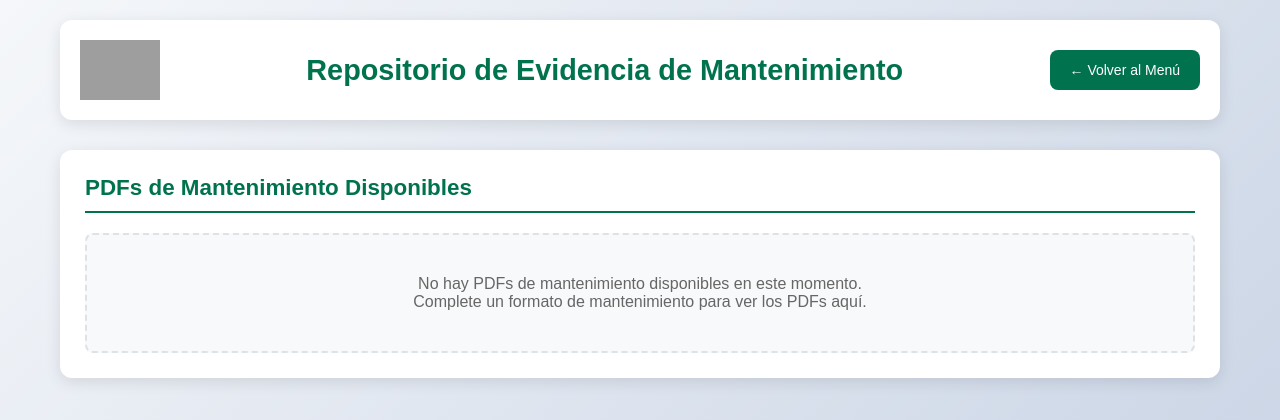
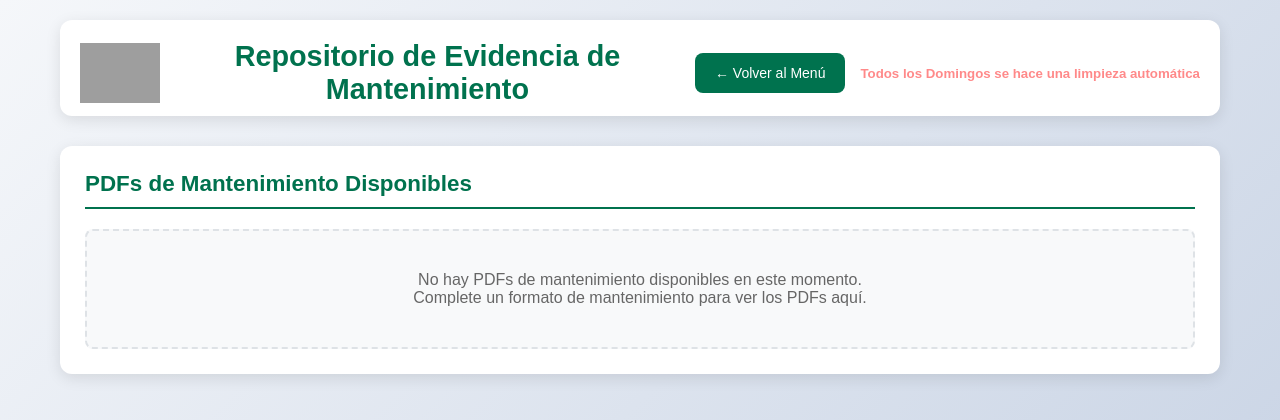
Before and after one commit to Ruben2216/Sistema_De_Registros, a Flask app: template TEMPLATES/evidencia_mantenimiento.html in a window 1280 px wide. Shown: the top 420 px of the page. Run offline with Flask 3, Linux system fonts and the light colour scheme; the template is opened without the code that fills it, so the values that code supplies are empty; parts of the project's set-up code (start-up, migrations or seed data) failed here and were passed over; some libraries are stand-ins or nearby versions; grey boxes are pictures that could not be loaded.

Commit message:
Correciones visuales de mantenimiento repo

```diff
--- a/RESOURCE/CSS/evidencia_mantenimiento.css
+++ b/RESOURCE/CSS/evidencia_mantenimiento.css
@@ -3,6 +3,7 @@
     margin: 0;
     padding: 0;
     box-sizing: border-box;
+    user-select:none;
 }
 
 body {
@@ -18,11 +19,10 @@ body {
     padding: 20px;
 }
 
-/* Encabezado */
 .encabezado {
     background: white;
     border-radius: 12px;
-    padding: 20px;
+    padding: 20px 20px 10px 20px;
     margin-bottom: 30px;
     box-shadow: 0 4px 15px rgba(0, 0, 0, 0.1);
     display: flex;
@@ -200,6 +200,7 @@ body {
     border-radius: 8px;
     padding: 15px;
     margin-bottom: 20px;
+    width: 100% !important;
 }
 
 .info-pdf h3 {
@@ -374,6 +375,13 @@ body {
     margin-right: 5px;
     animation: spin 1s linear infinite;
 }
+h5{
+    display: inline-block;
+    align-items: center;
+    place-content: center;
+    color:rgba(255, 0, 0, 0.462);
+
+}
 
 /* Animaciones adicionales */
 @keyframes fadeIn {
@@ -530,18 +538,18 @@ body {
     position: fixed;
     z-index: 1000;
     left: 0;
-    top: 0;
+    top: 3vh;
     width: 100%;
     height: 100%;
-    background-color: rgba(0, 0, 0, 0.8);
     display: flex;
     align-items: center;
     justify-content: center;
+    padding-top:1rem ;
 }
 
 .modal-contenido {
     position: relative;
-    max-width: 90%;
+    max-width: 100vw;
     max-height: 90%;
     background: white;
     border-radius: 8px;
@@ -594,6 +602,7 @@ body {
     border-radius: 5px;
     cursor: pointer;
     font-size: 1rem;
+    margin-bottom:1rem;
 }
 
 .modal-botones .btn-eliminar:hover {
@@ -664,7 +673,7 @@ body {
 /* Responsive */
 @media (max-width: 768px) {
     .contenedor-principal {
-        padding: 15px;
+        padding: 15px !important;
     }
 
     .encabezado {
--- a/TEMPLATES/evidencia_mantenimiento.html
+++ b/TEMPLATES/evidencia_mantenimiento.html
@@ -23,6 +23,8 @@
             <button class="btn-volver" onclick="window.location.href='/TEMPLATES/menu.html'">
                 ← Volver al Menú
             </button>
+                <h5>Todos los Domingos se hace una limpieza automática </h5>
+
         </header>
 
         <!-- Área de notificaciones -->
```
Also changed, not shown: 1 other file.
